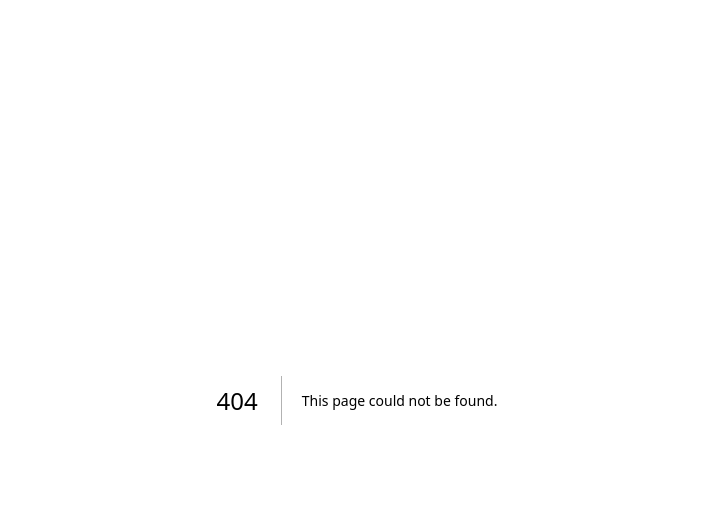
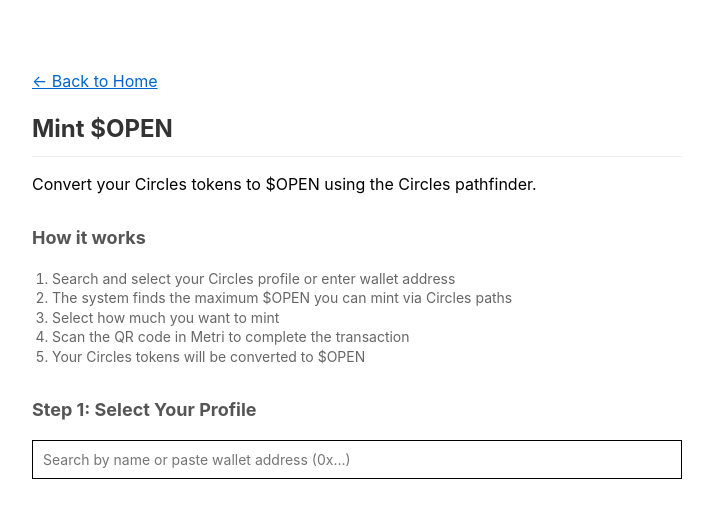
Before and after one commit to aboutcircles/oic_apps, a Next.js app: page /mint-open in a window 1280 px wide. Before the commit this address had no page. Shown: the top 518 px of the page, without its empty margins (283-996 px from the left). Built offline with nearby package versions, Linux system fonts and the light colour scheme.

Commit message:
add new minting app

```diff
--- /dev/null
+++ b/pages/mint-open.js
@@ -0,0 +1,330 @@
+import React, { useState, useEffect } from "react";
+import Link from "next/link";
+import QRCode from "qrcode";
+import ProfileSelector from "../components/ProfileSelector";
+
+export default function MintOpenPage() {
+  const [selectedProfile, setSelectedProfile] = useState(null);
+  const [maxFlow, setMaxFlow] = useState(null);
+  const [maxFlowHuman, setMaxFlowHuman] = useState(0);
+  const [selectedAmount, setSelectedAmount] = useState(1);
+  const [qrCode, setQrCode] = useState("");
+  const [isLoading, setIsLoading] = useState(false);
+  const [error, setError] = useState(null);
+
+  // Find max flow from user's wallet to the mint contract
+  const findMaxFlow = async (sourceAddress) => {
+    setIsLoading(true);
+    setError(null);
+    setMaxFlow(null);
+    setQrCode("");
+
+    try {
+      console.log("Finding max flow for source:", sourceAddress);
+
+      const requestBody = {
+        jsonrpc: "2.0",
+        id: 1,
+        method: "circlesV2_findPath",
+        params: [
+          {
+            Source: sourceAddress,
+            Sink: "0xF46d3Ef3E310460Fe032AD08B04afD7BFF0bE8f7",
+            TargetFlow:
+              "115792089237316195423570985008687907853269984665640564039457584007913129639935",
+          },
+        ],
+      };
+
+      console.log("Request body:", JSON.stringify(requestBody, null, 2));
+
+      const response = await fetch("https://rpc.aboutcircles.com/", {
+        method: "POST",
+        headers: {
+          "Content-Type": "application/json",
+        },
+        body: JSON.stringify(requestBody),
+      });
+
+      const data = await response.json();
+      console.log("Response data:", data);
+
+      if (data.error) {
+        console.error("RPC Error:", data.error);
+        throw new Error(
+          data.error.message ||
+            `RPC call failed: ${JSON.stringify(data.error)}`,
+        );
+      }
+
+      if (!data.result) {
+        console.error("No result in response:", data);
+        throw new Error("No result returned from RPC call");
+      }
+
+      const maxFlowWei = data.result.maxFlow || data.result.MaxFlow || "0";
+      console.log("Max flow (wei):", maxFlowWei);
+
+      const maxFlowHuman = Math.floor(Number(maxFlowWei) / Math.pow(10, 18));
+      console.log("Max flow (human readable):", maxFlowHuman);
+
+      setMaxFlow(maxFlowWei);
+      setMaxFlowHuman(maxFlowHuman);
+      setSelectedAmount(Math.min(1, maxFlowHuman));
+      setIsLoading(false);
+
+      // Don't auto-generate QR code - wait for user to select amount
+      if (maxFlowHuman === 0) {
+        console.warn(
+          "Max flow is 0 - user may not have Circles tokens or path may not exist",
+        );
+      }
+    } catch (error) {
+      console.error("Error finding max flow:", error);
+      setError(
+        `Failed to find path: ${error.message}. Check console for details.`,
+      );
+      setIsLoading(false);
+    }
+  };
+
+  // Generate QR code with Metri link
+  const generateQRCode = async (amount) => {
+    try {
+      const metriUrl = `https://app.metri.xyz/transfer/0xF46d3Ef3E310460Fe032AD08B04afD7BFF0bE8f7/crc/${amount}?data=0xf3f5858942140fd2894eeb8b74cd0ed72d24fc6675d352a2884b1be2f32256fe`;
+
+      const qrCodeDataURL = await QRCode.toDataURL(metriUrl, {
+        width: 300,
+        margin: 2,
+        color: {
+          dark: "#000000",
+          light: "#FFFFFF",
+        },
+        errorCorrectionLevel: "M",
+      });
+
+      setQrCode(qrCodeDataURL);
+    } catch (error) {
+      console.error("Failed to generate QR code:", error);
+      setError(`Failed to generate QR code: ${error.message}`);
+    }
+  };
+
+  // Handle profile selection and auto-call pathfinder
+  const handleProfileSelect = (profile) => {
+    if (profile && profile.address) {
+      setSelectedProfile(profile);
+      setError(null);
+      setMaxFlow(null);
+      setMaxFlowHuman(0);
+      setQrCode("");
+
+      // Automatically find max flow when profile is selected
+      findMaxFlow(profile.address);
+    } else {
+      setSelectedProfile(null);
+      setError(null);
+      setMaxFlow(null);
+      setMaxFlowHuman(0);
+      setQrCode("");
+    }
+  };
+
+  // Handle amount selection
+  const handleAmountChange = (e) => {
+    const amount = parseInt(e.target.value);
+    setSelectedAmount(amount);
+
+    // Auto-generate QR code when amount changes
+    if (amount > 0 && maxFlow) {
+      generateQRCode(amount);
+    }
+  };
+
+  // Generate QR when amount changes automatically
+  useEffect(() => {
+    if (selectedAmount > 0 && maxFlow) {
+      generateQRCode(selectedAmount);
+    }
+  }, [selectedAmount, maxFlow]);
+
+  const styles = {
+    container: {
+      lineHeight: 1.4,
+      fontSize: "16px",
+      padding: "0 10px",
+      margin: "50px auto",
+      maxWidth: "650px",
+      fontFamily: '-apple-system, BlinkMacSystemFont, "Segoe UI", sans-serif',
+    },
+    content: {
+      maxWidth: "42em",
+      margin: "15px auto",
+      marginTop: "70px",
+    },
+    h1: {
+      color: "#333",
+      borderBottom: "1px solid #eee",
+      paddingBottom: "10px",
+      fontSize: "24px",
+    },
+    h2: {
+      color: "#333",
+      borderBottom: "1px solid #eee",
+      paddingBottom: "10px",
+      fontSize: "20px",
+    },
+    h3: {
+      color: "#555",
+      marginTop: "30px",
+      fontSize: "18px",
+    },
+    button: {
+      padding: "4px 8px",
+      fontSize: "14px",
+      backgroundColor: "#ffffff",
+      border: "1px solid #000000",
+      borderRadius: "0",
+      cursor: "pointer",
+      fontFamily: "inherit",
+      boxShadow: "none",
+    },
+    buttonPrimary: {
+      backgroundColor: "#ffffff",
+      color: "#000000",
+      border: "1px solid #000000",
+    },
+    qrContainer: {
+      textAlign: "center",
+      margin: "20px 0",
+      padding: "20px",
+    },
+  };
+
+  return (
+    <div style={styles.container}>
+      <div style={styles.content}>
+        <div style={{ marginBottom: "20px" }}>
+          <Link
+            href="/"
+            style={{ color: "#0066cc", textDecoration: "underline" }}
+          >
+            ← Back to Home
+          </Link>
+        </div>
+
+        <h1 style={styles.h1}>Mint $OPEN</h1>
+        <p>
+          Convert your Circles tokens to $OPEN using the Circles pathfinder.
+        </p>
+
+        {/* Instructions */}
+        <div style={{ margin: "30px 0", fontSize: "14px", color: "#666" }}>
+          <h3 style={styles.h3}>How it works</h3>
+          <ol style={{ paddingLeft: "20px" }}>
+            <li>
+              Search and select your Circles profile or enter wallet address
+            </li>
+            <li>
+              The system finds the maximum $OPEN you can mint via Circles paths
+            </li>
+            <li>Select how much you want to mint</li>
+            <li>Scan the QR code in Metri to complete the transaction</li>
+            <li>Your Circles tokens will be converted to $OPEN</li>
+          </ol>
+        </div>
+
+        {/* Error Message */}
+        {error && (
+          <div
+            style={{
+              margin: "20px 0",
+              padding: "15px",
+              backgroundColor: "#ffe6e6",
+              border: "2px solid #f44336",
+              borderRadius: "5px",
+              color: "#f44336",
+            }}
+          >
+            ❌ {error}
+          </div>
+        )}
+
+        {/* Step 1: Profile Selection */}
+        <div style={{ margin: "30px 0" }}>
+          <h3 style={styles.h3}>Step 1: Select Your Profile</h3>
+          <div style={{ margin: "15px 0" }}>
+            <ProfileSelector
+              selectedProfile={selectedProfile}
+              onProfileSelect={handleProfileSelect}
+            />
+          </div>
+          {isLoading && (
+            <div
+              style={{
+                margin: "10px 0",
+                padding: "10px",
+                backgroundColor: "#e3f2fd",
+                border: "1px solid #2196F3",
+                borderRadius: "3px",
+                color: "#1976D2",
+                fontSize: "14px",
+              }}
+            >
+              🔍 Finding maximum mintable amount...
+            </div>
+          )}
+        </div>
+
+        {/* Step 2: Amount Selection */}
+        {maxFlow && (
+          <div style={{ margin: "30px 0" }}>
+            <h3 style={styles.h3}>Step 2: Select Amount to Mint</h3>
+            <p style={{ margin: "10px 0", fontSize: "14px", color: "#666" }}>
+              Maximum mintable: {maxFlowHuman} $OPEN
+            </p>
+            <div style={{ margin: "15px 0" }}>
+              <input
+                type="number"
+                min="1"
+                max={maxFlowHuman}
+                value={selectedAmount}
+                onChange={handleAmountChange}
+                style={{
+                  width: "100px",
+                  padding: "8px",
+                  fontSize: "14px",
+                  border: "1px solid #000",
+                  borderRadius: "0",
+                  marginRight: "10px",
+                }}
+              />
+              <span>$OPEN tokens</span>
+            </div>
+            <div style={{ fontSize: "12px", color: "#666" }}>
+              Enter a whole number between 1 and {maxFlowHuman}
+            </div>
+          </div>
+        )}
+
+        {/* Step 3: QR Code */}
+        {qrCode && selectedProfile && (
+          <div style={styles.qrContainer}>
+            <h3 style={{ ...styles.h3, marginTop: 0 }}>
+              Step 3: Scan in Metri to Mint {selectedAmount} $OPEN
+            </h3>
+            <img
+              src={qrCode}
+              alt="Mint $OPEN QR Code"
+              style={{ maxWidth: "250px" }}
+            />
+            <p style={{ margin: "15px 0", fontSize: "14px", color: "#666" }}>
+              Open Metri app and scan this QR code to complete the minting
+              process
+            </p>
+          </div>
+        )}
+      </div>
+    </div>
+  );
+}
```
